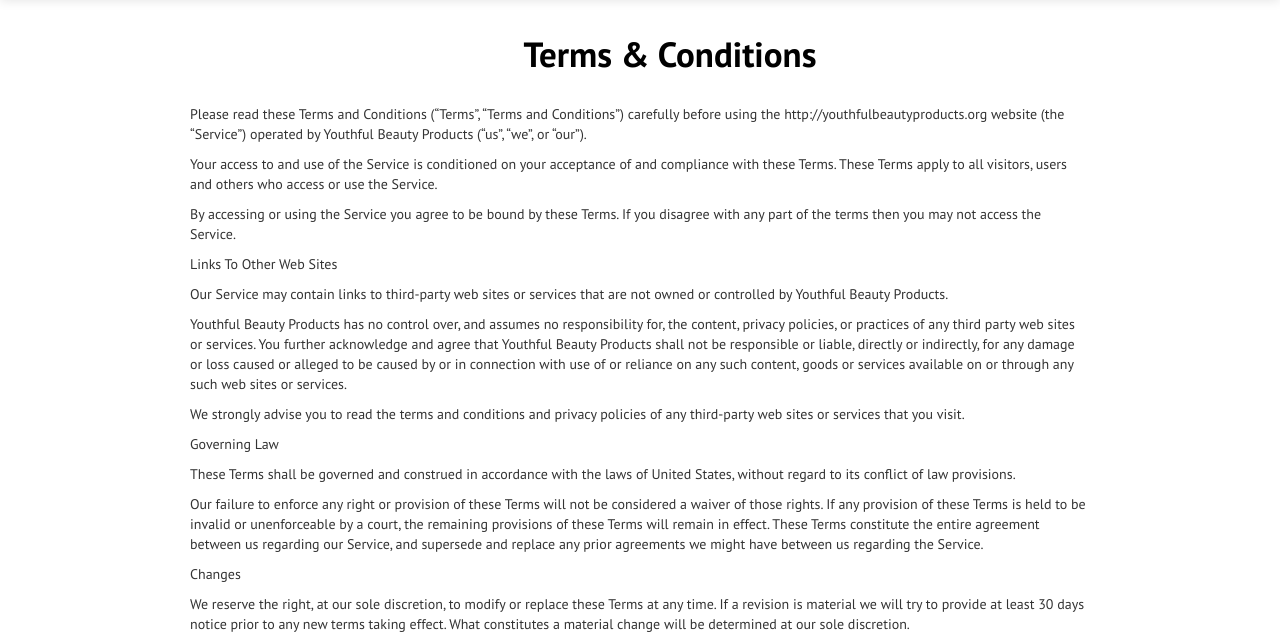
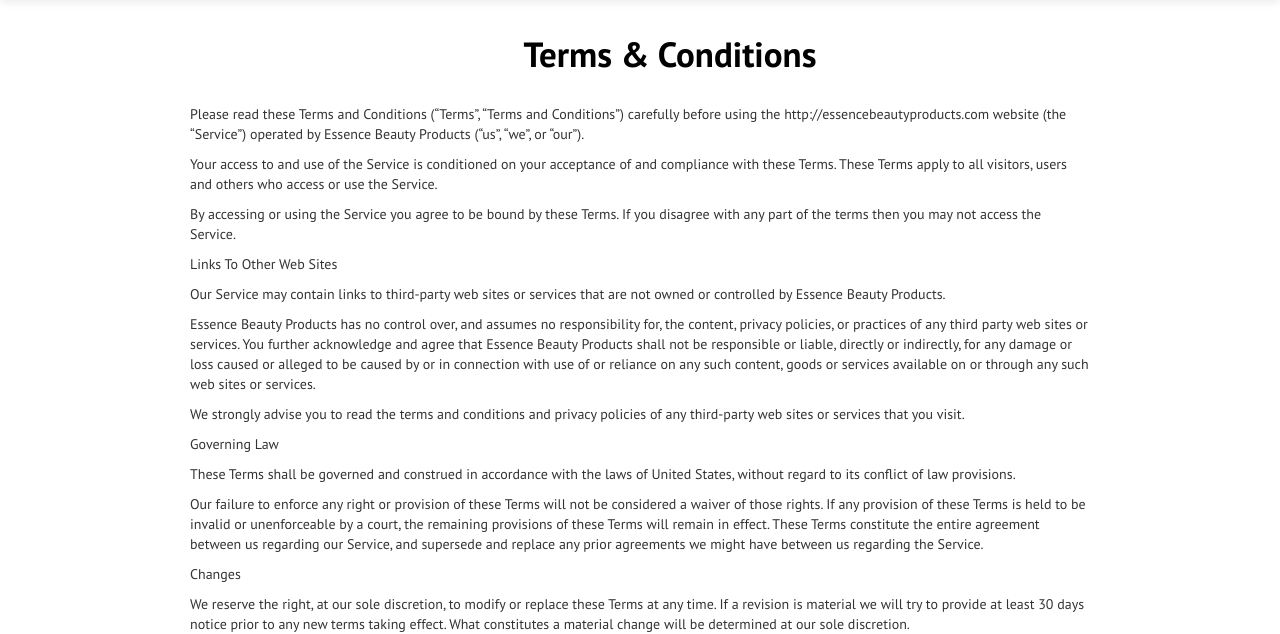
Before and after one commit to carterdanforth/essencebeautyproducts, a PHP site: page /page/terms-condition.php in a window 1280 px wide. Shown: the part 41-675 px from the top of the page. Run offline with PHP 8.4, Linux system fonts and the light colour scheme.

Commit message:
Update all links

```diff
--- a/index.php
+++ b/index.php
@@ -36,7 +36,7 @@ document.onclick=reEnable
 
 <meta charset="utf-8">
 
-<title>Premium Beauty Products-Testers Wanted!</title>
+<title>Essence Beauty Products-Testers Wanted!</title>
 
 <meta name="viewport" content="width=device-width, initial-scale=1.0">
 
@@ -713,7 +713,7 @@ $result = "{$tracking_link}{$params}";
 
       <blockquote>
 
-        <p>&quot;Two Top Brands creams! Thank you very much YouthfulBeautyProducts.org!!&quot;</p>
+        <p>&quot;Two Top Brands creams! Thank you very much EssenceBeautyProducts.com!!&quot;</p>
 
         <small>Becka, Franklin, North Carolina</small>
 
@@ -732,7 +732,7 @@ $result = "{$tracking_link}{$params}";
   </div></div>
 
 
-    <footer><p>&copy; Copyright 2016. - YouthfulBeautyProducts.org - All Rights Reserved</p>
+    <footer><p>&copy; Copyright 2016. - EssenceBeautyProducts.com - All Rights Reserved</p>
       <p>All trademarks on this web site whether registered or not, are the property of their respective owners. The authors of this web site are not sponsored by or affiliated with any of the third-party trade mark or third-party registered trade mark owners, and make no representations about them, their owners, their products or services.</p>
     </footer>
 
--- a/page/contact.php
+++ b/page/contact.php
@@ -74,11 +74,11 @@
             </div>
 
             <div class="row content">
-                <p>Youthful Beauty Products</p>
+                <p>Essence Beauty Products</p>
                 <p>500 3rd Street</p>
                 <p>San Francisco, CA 94107</p>
                 <p>Phone:  (415) 817-1068</p>
-                <p>Email: <a href="mailto:contact@youthfulbeautyproducts.org">contact@youthfulbeautyproducts.org</a></p>
+                <p>Email: <a href="mailto:contact@essencebeautyproducts.com">contact@essencebeautyproducts.com</a></p>
             </div>
         </div>
         <?php include('../footer.php'); ?>
--- a/page/terms-condition.php
+++ b/page/terms-condition.php
@@ -74,12 +74,12 @@
             </div>
 
             <div class="row content">
-                <p>Please read these Terms and Conditions (“Terms”, “Terms and Conditions”) carefully before using the http://youthfulbeautyproducts.org website (the “Service”) operated by Youthful Beauty Products (“us”, “we”, or “our”).</p>
+                <p>Please read these Terms and Conditions (“Terms”, “Terms and Conditions”) carefully before using the http://essencebeautyproducts.com website (the “Service”) operated by Essence Beauty Products (“us”, “we”, or “our”).</p>
                 <p>Your access to and use of the Service is conditioned on your acceptance of and compliance with these Terms. These Terms apply to all visitors, users and others who access or use the Service.</p>
                 <p>By accessing or using the Service you agree to be bound by these Terms. If you disagree with any part of the terms then you may not access the Service.</p>
                 <p>Links To Other Web Sites</p>
-                <p>Our Service may contain links to third-party web sites or services that are not owned or controlled by Youthful Beauty Products.</p>
-                <p>Youthful Beauty Products has no control over, and assumes no responsibility for, the content, privacy policies, or practices of any third party web sites or services. You further acknowledge and agree that Youthful Beauty Products shall not be responsible or liable, directly or indirectly, for any damage or loss caused or alleged to be caused by or in connection with use of or reliance on any such content, goods or services available on or through any such web sites or services.</p>
+                <p>Our Service may contain links to third-party web sites or services that are not owned or controlled by Essence Beauty Products.</p>
+                <p>Essence Beauty Products has no control over, and assumes no responsibility for, the content, privacy policies, or practices of any third party web sites or services. You further acknowledge and agree that Essence Beauty Products shall not be responsible or liable, directly or indirectly, for any damage or loss caused or alleged to be caused by or in connection with use of or reliance on any such content, goods or services available on or through any such web sites or services.</p>
                 <p>We strongly advise you to read the terms and conditions and privacy policies of any third-party web sites or services that you visit.</p>
                 <p>Governing Law</p>
                 <p>These Terms shall be governed and construed in accordance with the laws of United States, without regard to its conflict of law provisions.</p>
--- a/result.php
+++ b/result.php
@@ -2023,7 +2023,7 @@ $ybp4 = "ybp4.php{$params}";
 
   <div id="footer-wrapper">
 
-<footer><p>&copy; Copyright 2016. - YouthfulBeautyProducts.org - All Rights Reserved</p>
+<footer><p>&copy; Copyright 2016. - EssenceBeautyProducts.com - All Rights Reserved</p>
       <p>All trademarks on this web site whether registered or not, are the property of their respective owners. The authors of this web site are not sponsored by or affiliated with any of the third-party trade mark or third-party registered trade mark owners, and make no representations about them, their owners, their products or services.</p>
     </footer>
   <div class="container">
```
